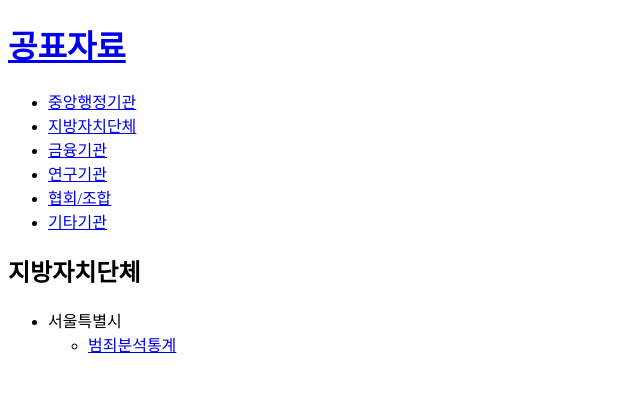
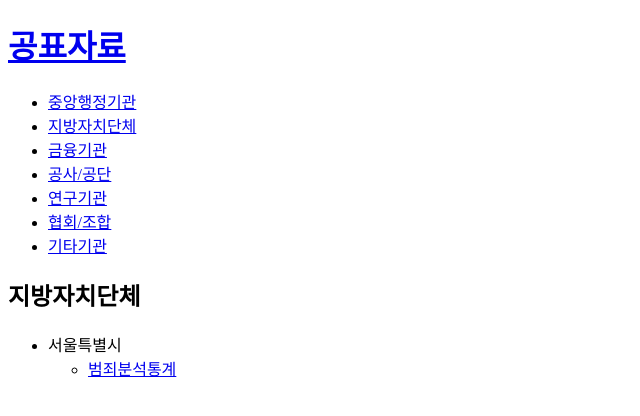
Before and after one commit to cystine13/kosii2018, a plain HTML site: page 2.html in a window 1280 px wide. Shown: the whole page, without its empty margins (0-640 px from the left). Drawn offline with Linux system fonts and the light colour scheme.

Commit message:
공사/공단 링크추가 다시 커밋!!

```diff
--- a/2.html
+++ b/2.html
@@ -11,9 +11,10 @@
     <li><a href="1.html">중앙행정기관</a></li>
     <li><a href="2.html">지방자치단체</a></li>
     <li><a href="3.html">금융기관</a></li>
-    <li><a href="4.html">연구기관</a></li>
-    <li><a href="5.html">협회/조합</a></li>
-    <li><a href="6.html">기타기관</a></li>
+    <li><a href="4.html">공사/공단</a></li>
+    <li><a href="5.html">연구기관</a></li>
+    <li><a href="6.html">협회/조합</a></li>
+    <li><a href="7.html">기타기관</a></li>
   </ul>
   <h2>지방자치단체</h2>
   <ul>
```
Also changed, not shown: 3.html (+4 -3 lines), 5.html (+4 -3 lines), 6.html (+4 -3 lines).
